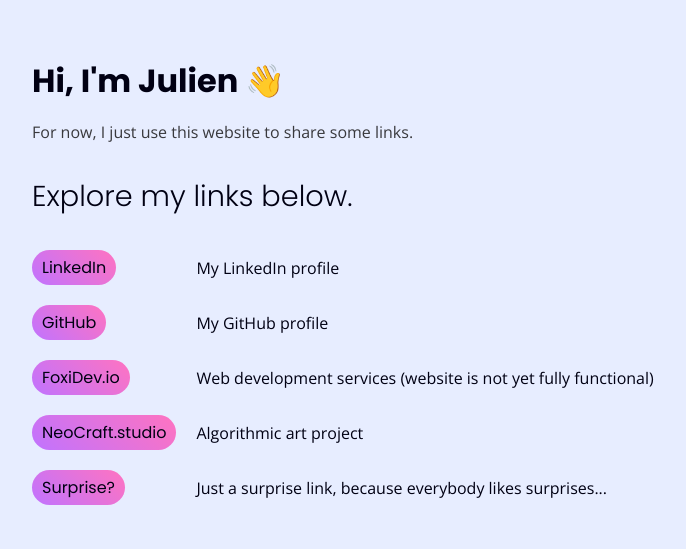
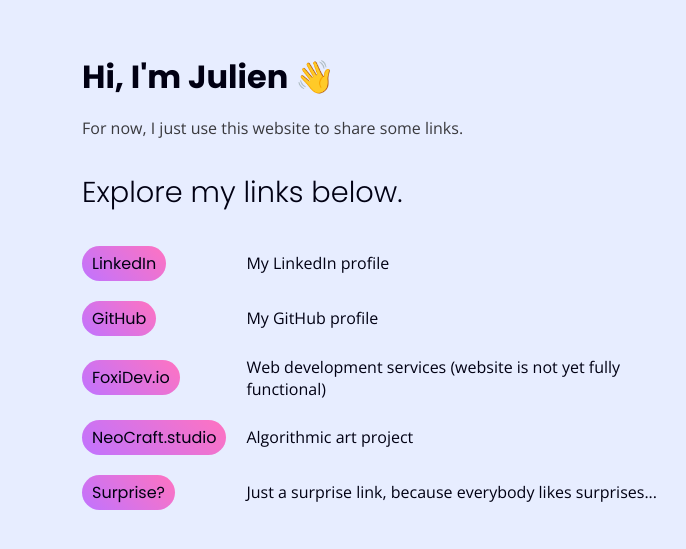
Before and after one commit to JuSellier/perso, a Svelte app: page / in a window 1280 px wide. Shown: the part 111-660 px from the top of the page, without its empty margins (248-934 px from the left). Built offline with nearby package versions, Linux system fonts and the light colour scheme.

Commit message:
increased side padding

```diff
--- a/public/global.css
+++ b/public/global.css
@@ -60,11 +60,11 @@
   --size-s: 0.8rem;
 
   /* mobile horizontal padding */
-  --size-sides-mobile: 10px;
+  --size-sides-mobile: 20px;
   --size-sides: var(--size-sides-mobile);
 
   /* desktop horizontal padding */
-  --size-sides-desktop: 40px;
+  --size-sides-desktop: 90px;
 }
 @media only screen and (min-width: 600px) {
   html {
```
